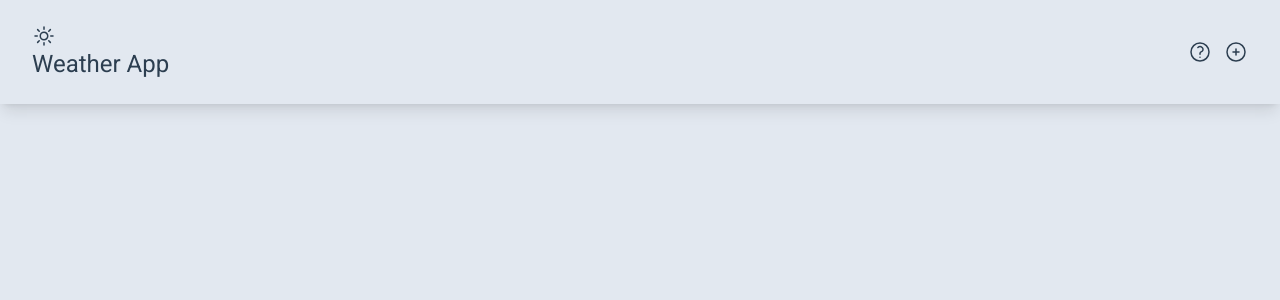
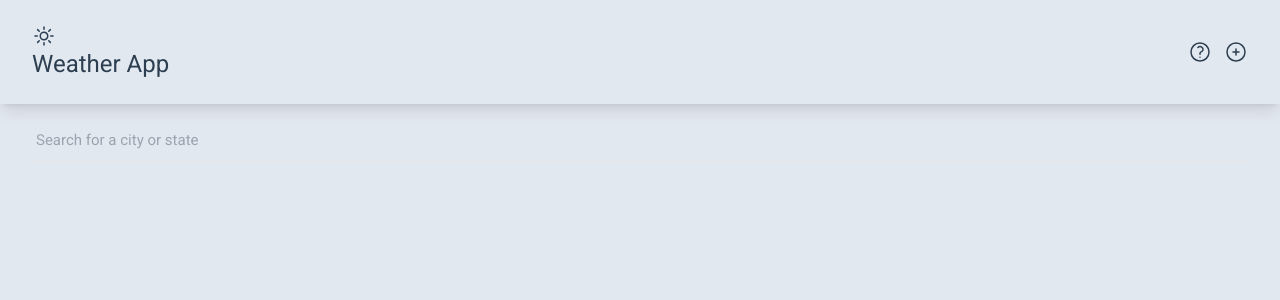
Before and after one commit to mslmyrtd/WeatherAppVue, a Vue app: page / in a window 1280 px wide. Shown: the top 300 px of the page. Built offline with nearby package versions, Linux system fonts and the light colour scheme.

Commit message:
added mapbox for geocoding service for results based on the users search value

```diff
--- a/src/views/HomeView.vue
+++ b/src/views/HomeView.vue
@@ -1,8 +1,44 @@
 <script setup>
+import { ref } from "vue";
+import axios from "axios";
+const mapboxAPIKey =
+  "pk.eyJ1IjoibXVzbHVtMTIzIiwiYSI6ImNsODNjbHhuNDA0a3ozdW56dHRjNnM1b3cifQ.c4qkTXeGlDAvwqvuaszDHw";
 
+const mapboxSearchResults = ref(null);
+const searchQuery = ref("");
+
+const queryTimeout = ref(null);
+
+const getSearchResults = () => {
+  clearTimeout(queryTimeout.value);
+  queryTimeout.value = setTimeout(async () => {
+    if (searchQuery.value !== "") {
+        const result = await axios.get(
+          `https://api.mapbox.com/geocoding/v5/mapbox.places/${searchQuery.value}.json?access_token=${mapboxAPIKey}&types=place`
+        );
+        mapboxSearchResults.value = result.data.features;
+      mapboxSearchResults.value=result.data.features;
+      console.log(result.data.features);
+      return;
+    }
+    mapboxSearchResults.value = null;
+  }, 500);
+};
 </script>
 
 <template>
-  <main>
+  <main class="container">
+    <div class="pt-4 mb-8 relative">
+      <input
+        type="text"
+        placeholder="Search for a city or state"
+        v-model="searchQuery"
+        @input="getSearchResults"
+        class="py-2 px-1 w-full bg-transparent border-b focus:border-slate-300 focus:outline-none focus:shadow-sm"
+      />
+      <ul class="absolute bg-slate-300 w-full shadow-md py-2 px-1 top-[66px]" v-if="mapboxSearchResults">
+        <li v-for="searchResult in mapboxSearchResults" :key="searchResult.id" class="py-2 cursor-pointer hover:bg-slate-400">{{searchResult.place_name}}</li>
+      </ul>
+    </div>
   </main>
 </template>
```
